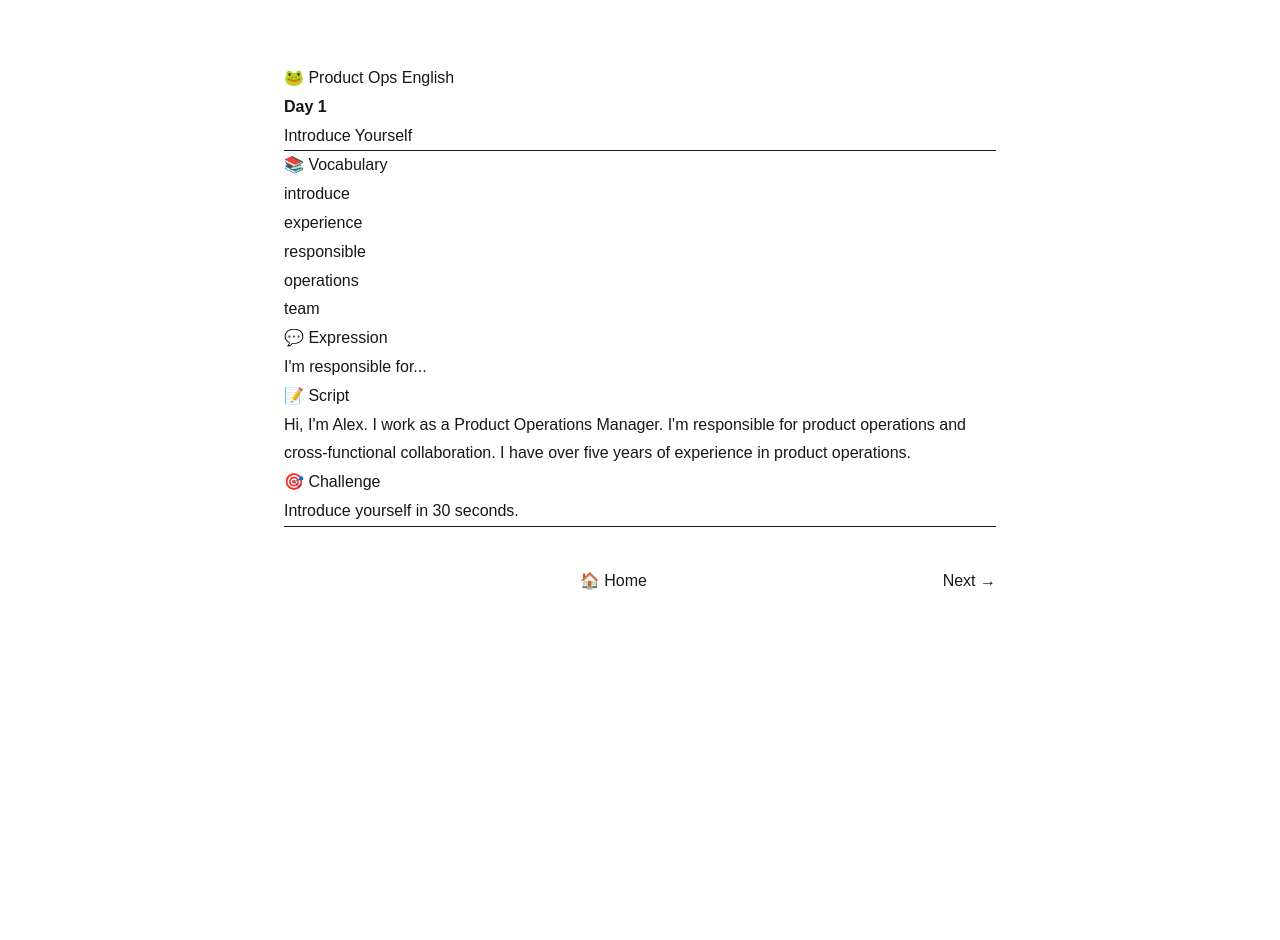
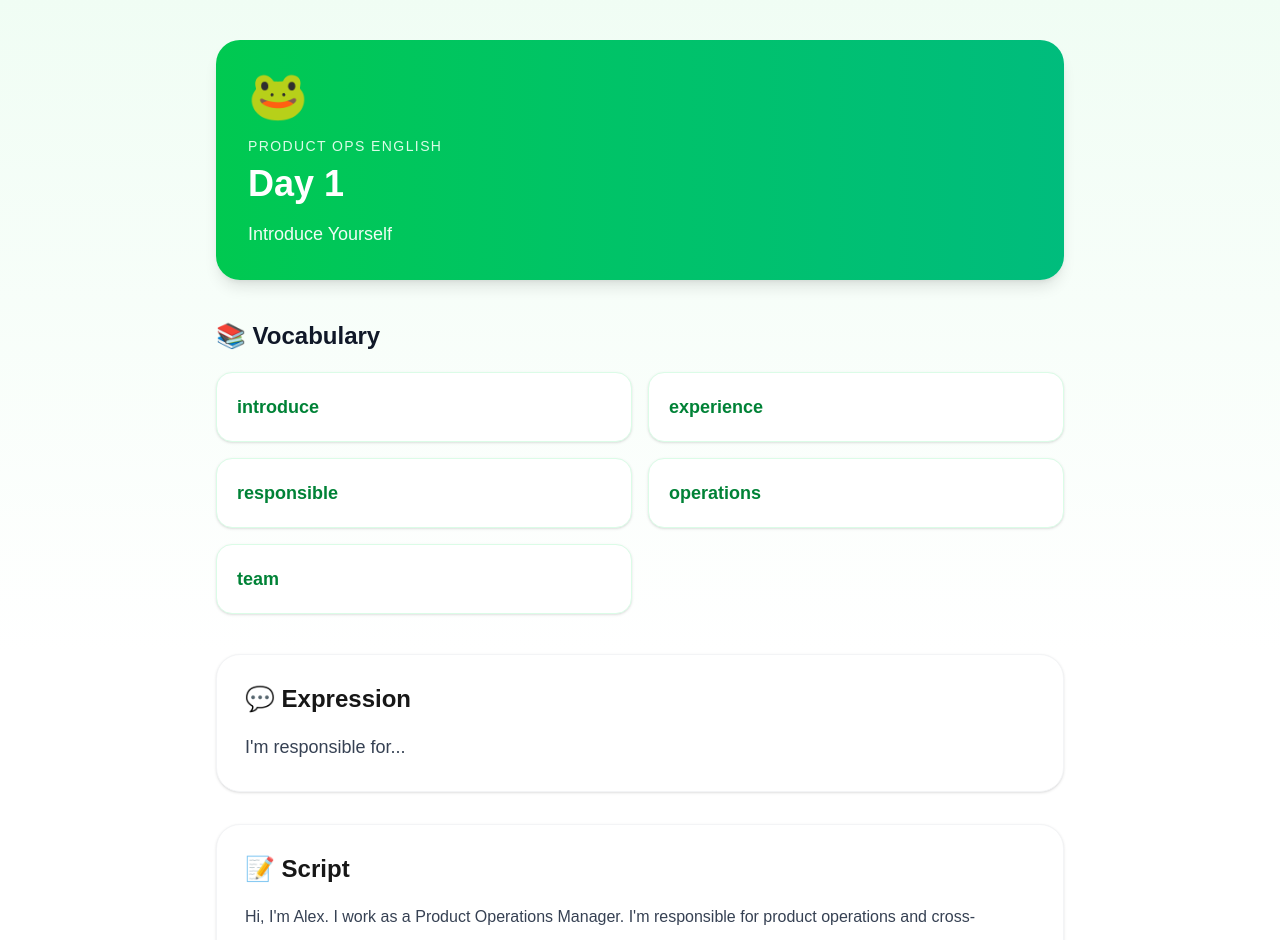
Before and after one commit to frogjump/frogops, a Next.js app: page /day/1 in a window 1280 px wide. Shown: the top 940 px of the page. Before the commit the page ends 800 px from the top, so only its background shows below. Built offline with nearby package versions, Linux system fonts and the light colour scheme.

Commit message:
feat: redesign day lesson ui

```diff
--- a/app/day/[id]/page.tsx
+++ b/app/day/[id]/page.tsx
@@ -41,67 +41,112 @@ export default async function DayPage({ params }: PageProps) {
   }
 
   return (
-    <main
-      style={{
-        maxWidth: 760,
-        margin: "40px auto",
-        padding: "24px",
-        fontFamily: "Arial",
-        lineHeight: 1.8,
-      }}
-    >
-      <h1>🐸 Product Ops English</h1>
+    <main className="min-h-screen bg-gradient-to-b from-green-50 via-white to-white">
+      <div className="mx-auto max-w-4xl px-6 py-10">
 
-      <p>
-        <strong>Day {lesson.day}</strong>
+        {/* Hero */}
+        <section className="rounded-3xl bg-gradient-to-r from-green-500 to-emerald-500 text-white p-8 shadow-lg">
+          <div className="text-5xl mb-4">🐸</div>
+
+          <p className="text-green-100 uppercase tracking-widest text-sm">
+            Product Ops English
           </p>
 
-      <h2>{lesson.mission}</h2>
+          <h1 className="mt-2 text-4xl font-bold">
+            Day {lesson.day}
+          </h1>
 
-      <hr />
+          <p className="mt-4 text-lg text-green-50">
+            {lesson.mission}
+          </p>
+        </section>
 
-      <h3>📚 Vocabulary</h3>
-      <ul>
+        {/* Vocabulary */}
+        <section className="mt-10">
+          <h2 className="mb-5 text-2xl font-bold text-gray-900">
+            📚 Vocabulary
+          </h2>
+
+          <div className="grid gap-4 sm:grid-cols-2">
             {lesson.vocabulary.map((word) => (
-          <li key={word}>{word}</li>
+              <div
+                key={word}
+                className="rounded-2xl border border-green-100 bg-white p-5 shadow-sm transition hover:-translate-y-1 hover:shadow-md"
+              >
+                <div className="text-lg font-semibold text-green-700">
+                  {word}
+                </div>
+              </div>
             ))}
-      </ul>
+          </div>
+        </section>
 
-      <h3>💬 Expression</h3>
-      <p>{lesson.expression}</p>
+        {/* Expression */}
+        <section className="mt-10 rounded-3xl bg-white p-7 shadow-sm border border-gray-100">
+          <h2 className="mb-4 text-2xl font-bold">
+            💬 Expression
+          </h2>
 
-      <h3>📝 Script</h3>
-      <p>{lesson.script}</p>
+          <p className="text-lg leading-8 text-gray-700">
+            {lesson.expression}
+          </p>
+        </section>
 
-      <h3>🎯 Challenge</h3>
-      <p>{lesson.challenge}</p>
+        {/* Script */}
+        <section className="mt-8 rounded-3xl bg-white p-7 shadow-sm border border-gray-100">
+          <h2 className="mb-4 text-2xl font-bold">
+            📝 Script
+          </h2>
 
-      <hr />
+          <p className="whitespace-pre-line leading-8 text-gray-700">
+            {lesson.script}
+          </p>
+        </section>
 
-      <div
-        style={{
-          display: "flex",
-          justifyContent: "space-between",
-          marginTop: 40,
-        }}
+        {/* Challenge */}
+        <section className="mt-8 rounded-3xl border-2 border-green-200 bg-green-50 p-7 shadow-sm">
+          <h2 className="mb-4 text-2xl font-bold text-green-800">
+            🎯 Today's Challenge
+          </h2>
+
+          <p className="leading-8 text-green-900">
+            {lesson.challenge}
+          </p>
+        </section>
+
+        {/* Navigation */}
+        <div className="mt-12 flex items-center justify-between">
+
+          {lesson.day > 1 ? (
+            <Link
+              href={`/day/${lesson.day - 1}`}
+              className="rounded-xl border border-gray-200 bg-white px-5 py-3 shadow-sm transition hover:bg-gray-50"
             >
-        {lesson.day > 1 ? (
-          <Link href={`/day/${lesson.day - 1}`}>
               ← Previous
             </Link>
           ) : (
-          <span />
+            <div />
           )}
 
-        <Link href="/">🏠 Home</Link>
+          <Link
+            href="/"
+            className="rounded-xl bg-green-600 px-6 py-3 font-semibold text-white shadow transition hover:bg-green-700"
+          >
+            🏠 Home
+          </Link>
 
           {lesson.day < 30 ? (
-          <Link href={`/day/${lesson.day + 1}`}>
+            <Link
+              href={`/day/${lesson.day + 1}`}
+              className="rounded-xl border border-gray-200 bg-white px-5 py-3 shadow-sm transition hover:bg-gray-50"
+            >
               Next →
             </Link>
           ) : (
-          <span />
+            <div />
           )}
+        </div>
+
       </div>
     </main>
   );
```
Lines whose indentation alone changed are shown as unchanged.
